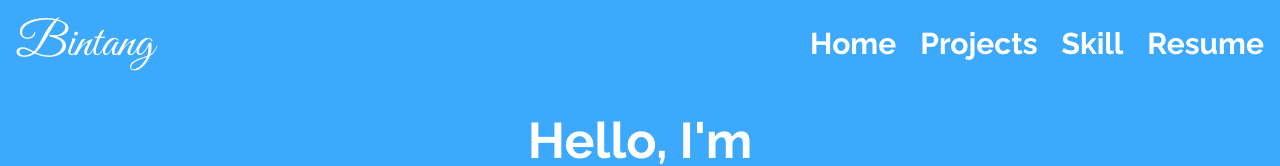
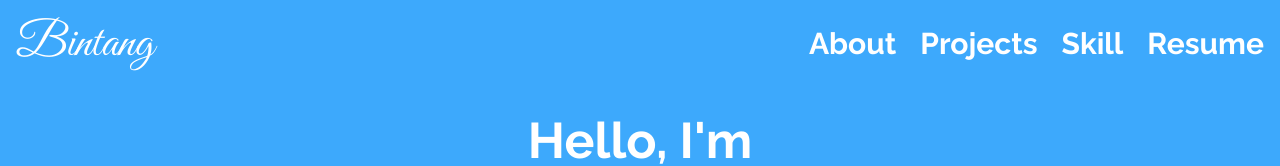
Before and after one commit to mbintangw/PortofolioWebsite, a React (Vite) app: page / in a window 1280 px wide. Shown: the top 166 px of the page. Built offline with nearby package versions, Linux system fonts and the light colour scheme.

Commit message:
style : change name Home to About

```diff
--- a/src/Components/Navbar.tsx
+++ b/src/Components/Navbar.tsx
@@ -10,7 +10,7 @@ const Navbar = () => {
         <ul className="flex gap-6 justify-end items-center flex-1 font-bold text-3xl text-white [&>li]:cursor-pointer">
           <li>
             <Link to="home" smooth={true} activeClass="text-blue-500">
-              Home
+              About
             </Link>
           </li>
           <li>Projects</li>
```
